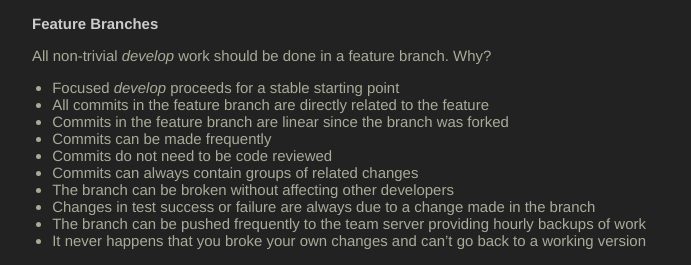
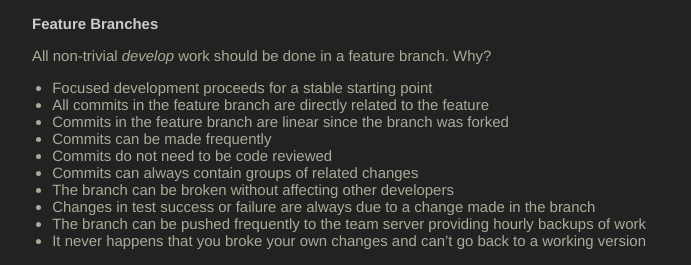
Before and after one commit to ricksladkey/ricksladkey.github.io, a Jekyll site: the page built from _posts/2014-01-14-git-feature-branches.md, in a window 1280 px wide and 900 px high. Shown: the part 336-601 px from the top of the window, without its empty margins (294-985 px from the left). Built offline with Jekyll 4.4.1, drawn with Linux system fonts in a browser that asks for light colours; Markdown is read by kramdown in place of the engine named in the settings.

Commit message:
Fix typo.

```diff
--- a/_posts/2014-01-14-git-feature-branches.md
+++ b/_posts/2014-01-14-git-feature-branches.md
@@ -13,7 +13,7 @@ Feature branches are practial in Git mostly because branches are so lightweight
 All non-trivial _develop_ work should be done in a feature branch.  Why?
 
 
-* Focused _develop_ proceeds for a stable starting point
+* Focused development proceeds for a stable starting point
 * All commits in the feature branch are directly related to the feature
 * Commits in the feature branch are linear since the branch was forked
 * Commits can be made frequently
```
